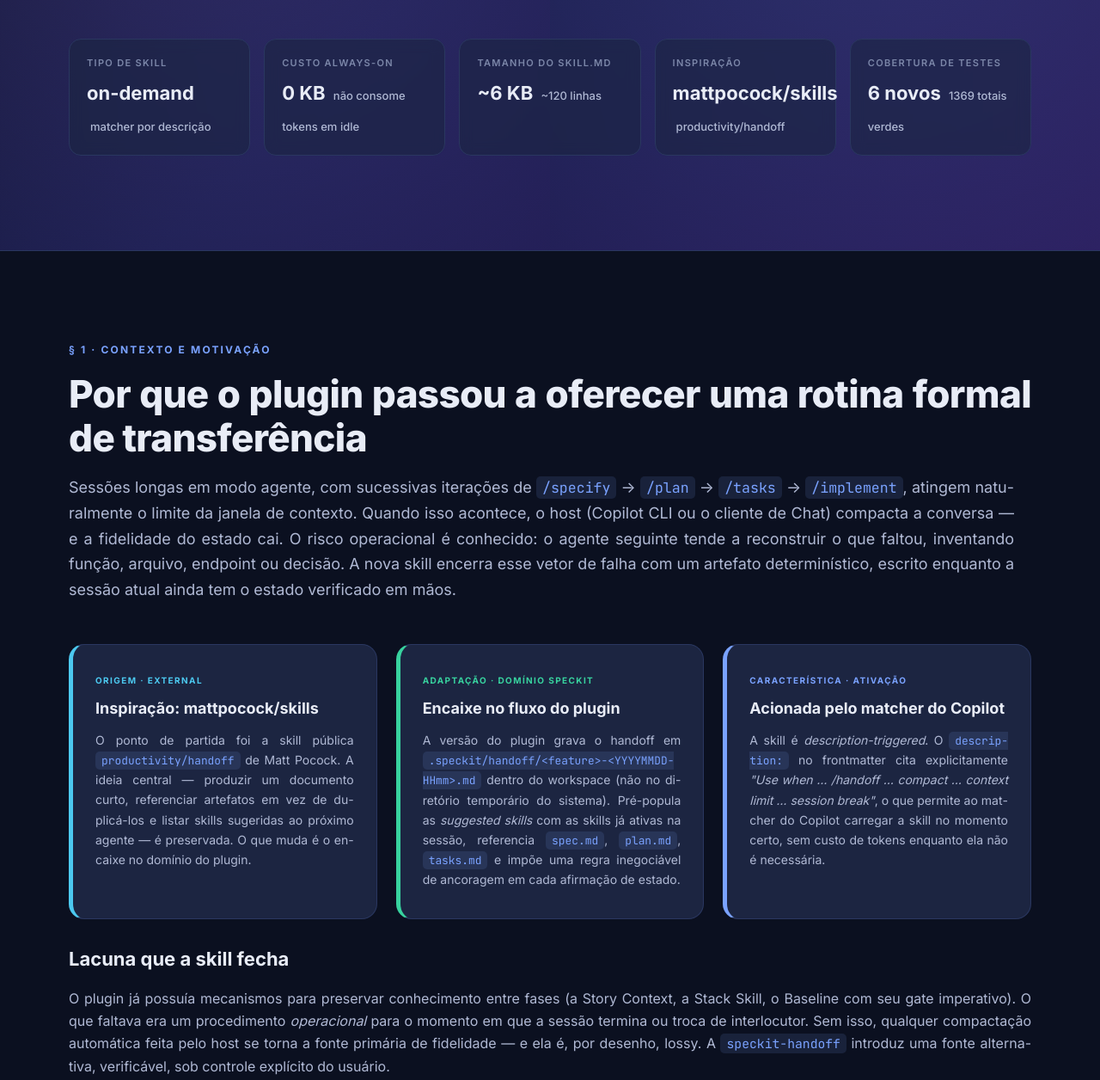
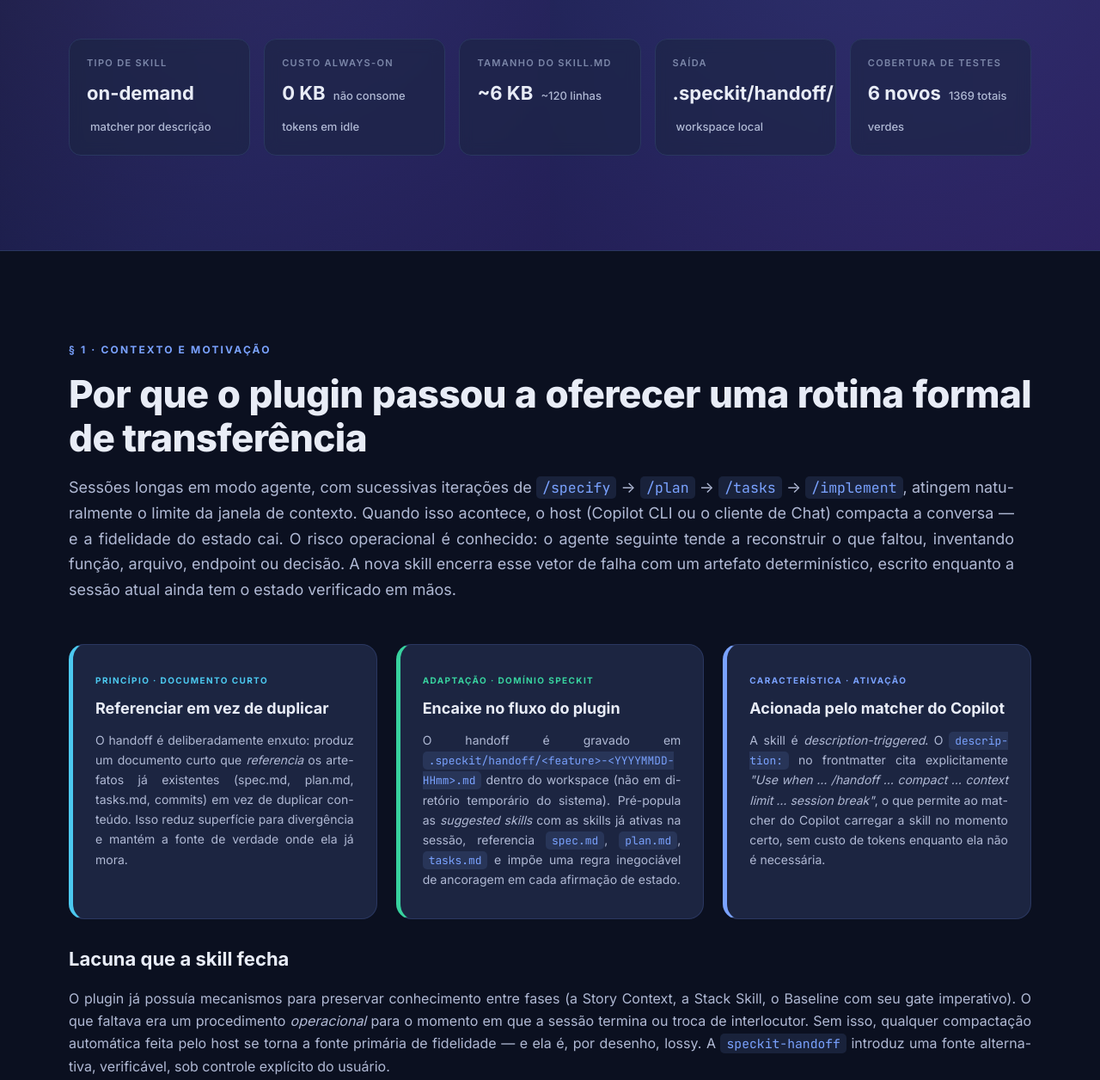
Before and after one commit to jbravobr/My-SpecKit-VSCode-Plugin, a website: page publish/analise-corp-guidelines/adendo-speckit-handoff.html in a window 1280 px wide. Shown: the part 620-1876 px from the top of the page at 86% size. Drawn offline with Linux system fonts and the light colour scheme.

Commit message:
docs(adendo): remover atribuicao a fonte externa no adendo-speckit-handoff
- Substitui o meta-card "Inspiracao: mattpocock/skills" por meta-card
  "Saida: .speckit/handoff/"
- Substitui o feature-card "Origem - external / Inspiracao" por
  "Principio - documento curto / Referenciar em vez de duplicar"
- Reframa a tabela "Diferencas em relacao a skill original" como
  "Decisoes de desenho especificas do plugin", trocando a coluna
  "Versao original (Matt)" por "Justificativa"

Sem mencao a fonte externa; conteudo tecnico do adendo preservado.

Co-authored-by: Copilot <223556219+Copilot@users.noreply.github.com>

```diff
--- a/publish/analise-corp-guidelines/adendo-speckit-handoff.html
+++ b/publish/analise-corp-guidelines/adendo-speckit-handoff.html
@@ -422,8 +422,8 @@
                         <div class="value">~6 KB <small>~120 linhas</small></div>
                     </div>
                     <div class="meta-card">
-                        <div class="label">Inspiração</div>
-                        <div class="value">mattpocock/skills <small>productivity/handoff</small></div>
+                        <div class="label">Saída</div>
+                        <div class="value">.speckit/handoff/ <small>workspace local</small></div>
                     </div>
                     <div class="meta-card">
                         <div class="label">Cobertura de testes</div>
@@ -452,22 +452,22 @@
 
                 <div class="feature-grid">
                     <div class="feature-card gate">
-                        <div class="tag">Origem · external</div>
-                        <h4>Inspiração: mattpocock/skills</h4>
+                        <div class="tag">Princípio · documento curto</div>
+                        <h4>Referenciar em vez de duplicar</h4>
                         <p>
-                            O ponto de partida foi a skill pública <code class="inline">productivity/handoff</code>
-                            de Matt Pocock. A ideia central — produzir um documento curto, referenciar
-                            artefatos em vez de duplicá-los e listar skills sugeridas ao próximo agente —
-                            é preservada. O que muda é o encaixe no domínio do plugin.
+                            O handoff é deliberadamente enxuto: produz um documento curto que
+                            <em>referencia</em> os artefatos já existentes (spec.md, plan.md, tasks.md,
+                            commits) em vez de duplicar conteúdo. Isso reduz superfície para
+                            divergência e mantém a fonte de verdade onde ela já mora.
                         </p>
                     </div>
                     <div class="feature-card success">
                         <div class="tag">Adaptação · domínio SpecKit</div>
                         <h4>Encaixe no fluxo do plugin</h4>
                         <p>
-                            A versão do plugin grava o handoff em
+                            O handoff é gravado em
                             <code class="inline">.speckit/handoff/&lt;feature&gt;-&lt;YYYYMMDD-HHmm&gt;.md</code>
-                            dentro do workspace (não no diretório temporário do sistema). Pré-popula as
+                            dentro do workspace (não em diretório temporário do sistema). Pré-popula as
                             <em>suggested skills</em> com as skills já ativas na sessão, referencia
                             <code class="inline">spec.md</code>, <code class="inline">plan.md</code>,
                             <code class="inline">tasks.md</code> e impõe uma regra inegociável de
@@ -580,41 +580,41 @@
                     </tbody>
                 </table>
 
-                <h3>Diferenças deliberadas em relação à skill original</h3>
+                <h3>Decisões de desenho específicas do plugin</h3>
                 <table>
                     <thead>
-                        <tr><th>Aspecto</th><th>Versão original (Matt)</th><th>Versão do plugin</th></tr>
+                        <tr><th>Aspecto</th><th>Decisão adotada no plugin</th><th>Justificativa</th></tr>
                     </thead>
                     <tbody>
                         <tr>
                             <td>Local de saída</td>
-                            <td><code class="inline">tmp/</code> do sistema operacional</td>
                             <td><code class="inline">.speckit/handoff/&lt;feature&gt;-&lt;timestamp&gt;.md</code> no workspace</td>
+                            <td>Descobrível pelo usuário, sobrevive a reboot, opcionalmente versionável</td>
                         </tr>
                         <tr>
                             <td>Suggested skills</td>
-                            <td>Sugestão livre</td>
                             <td>Pré-populada com as skills do plugin já ativas e os REFERENCE-*.md correspondentes</td>
+                            <td>O próximo agente sabe imediatamente o que carregar antes de agir</td>
                         </tr>
                         <tr>
                             <td>Referências a artefatos</td>
-                            <td>Princípio geral ("não duplicar")</td>
                             <td>Lista explícita: <code class="inline">spec.md</code>, <code class="inline">plan.md</code>, <code class="inline">tasks.md</code>, <code class="inline">/review-auto</code>, relatório CRAP, <code class="inline">git log</code></td>
+                            <td>Mantém a fonte de verdade única; o handoff não duplica conteúdo</td>
                         </tr>
                         <tr>
                             <td>Anti-alucinação</td>
-                            <td>Não-tratada</td>
                             <td>Regra inegociável com tabela de âncora obrigatória e marcador <code class="inline">[NÃO VERIFICADO]</code></td>
+                            <td>Encerra o vetor de invenção quando a sessão já está degradada</td>
                         </tr>
                         <tr>
                             <td>Redação de segredos</td>
-                            <td>"Redact sensitive info"</td>
                             <td>Vinculada ao gate de credenciais do <code class="inline">speckit-baseline/REFERENCE-credentials.md</code></td>
+                            <td>Reuso da regra existente; sem duplicação de política</td>
                         </tr>
                         <tr>
                             <td>Protocolo do agente receptor</td>
-                            <td>Implícito</td>
                             <td>Quatro passos explícitos no fim do SKILL.md</td>
+                            <td>Padroniza a retomada e elimina ambiguidade sobre o primeiro turno</td>
                         </tr>
                     </tbody>
                 </table>
```
